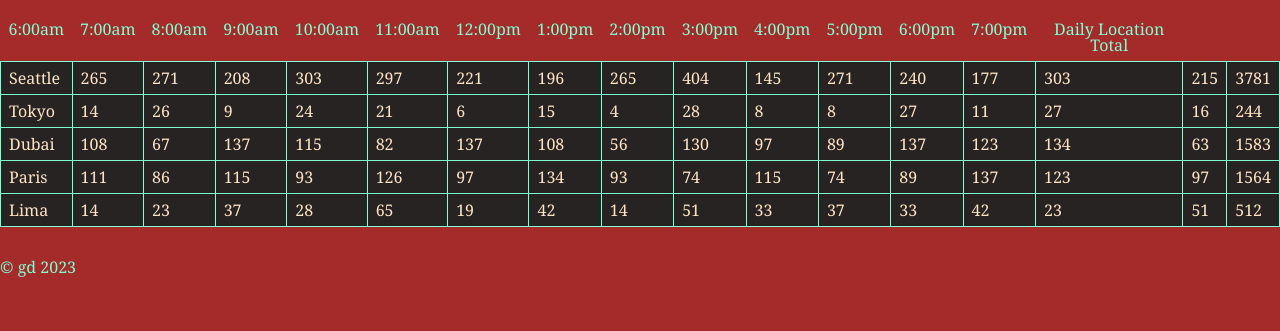
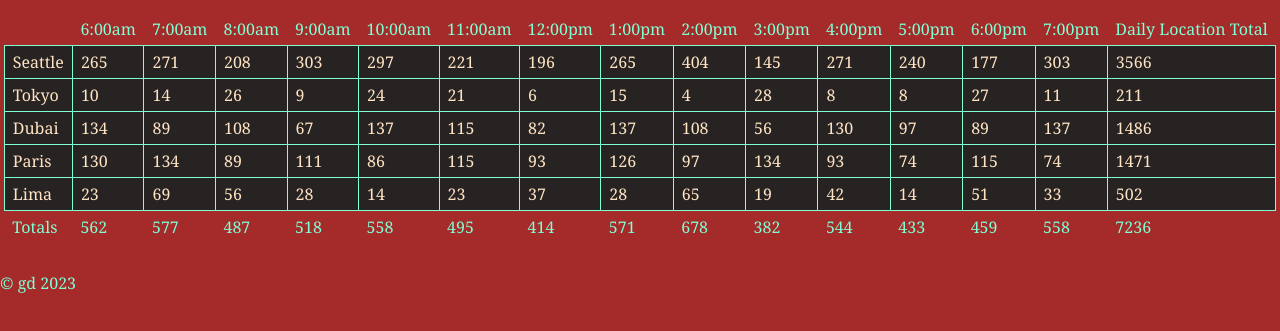
Before and after one commit to theladygen/cookie-stand, a plain HTML site: page pages/sales.html in a window 1280 px wide. Shown: the part 239-570 px from the top of the page. Drawn offline with Linux system fonts and the light colour scheme.

Commit message:
fixed totals and added rows, added styling to table

```diff
--- a/css/style.css
+++ b/css/style.css
@@ -50,16 +50,15 @@ p {
 
 th {
   color: aquamarine;
-  padding: 8px;
+  padding: 0.5em;
+  vertical-align: middle;
+  text-align: left;
 }
 
-td{
-  padding: 0.5em;
-}
-
-tr, td {
+td {
   border: 1px solid aquamarine;
   border-collapse: collapse;
+  padding: 0.5em;
   color:bisque;
   background-color: rgb(40, 35, 35);
 }
--- a/js/app.js
+++ b/js/app.js
@@ -1,6 +1,6 @@
 'use strict';
 
-const hours = ['6:00am','7:00am','8:00am','9:00am','10:00am','11:00am','12:00pm','1:00pm','2:00pm','3:00pm','4:00pm','5:00pm','6:00pm','7:00pm','Daily Location Total'];
+const hours = ['6:00am','7:00am','8:00am','9:00am','10:00am','11:00am','12:00pm','1:00pm','2:00pm','3:00pm','4:00pm','5:00pm','6:00pm','7:00pm'];
 
 
 function Location(name, minCust, maxCust, avgCookieSale) {
@@ -33,22 +33,28 @@ Location.prototype.calculateHourlyCookies = function() {
 
 const salesTable = document.getElementById('sales-table');
 function buildHeader() {
-  //need to add blank cells before the hours so they align
-  //better way to add "Daily Location Total" than in the hours array?
+  const row = document.createElement('tr');
+  salesTable.appendChild(row);
+  const blank = document.createElement('th');
+  row.appendChild(blank);
+
   for(let i = 0; i < hours.length; i++) {
     const head = document.createElement('th');
-    salesTable.append(head);
+    row.appendChild(head);
     head.textContent = hours[i];
   }
+  const total = document.createElement('th');
+  row.appendChild(total);
+  total.textContent = 'Daily Location Total';
 }
-buildHeader();
+
 
 //this render function creates a table row, fills it with data, and adds it to the sales table
 Location.prototype.render = function() {
   this.calculateHourlyCookies();
 
   let tableRow = document.createElement('tr');
-  salesTable.append(tableRow);
+  salesTable.appendChild(tableRow);
   const store = document.createElement('td');
   tableRow.appendChild(store);
   store.textContent = this.name;
@@ -70,19 +76,31 @@ Location.prototype.render = function() {
 
 
 //all location totals by hour and Totals written in first cell no worky
-Location.prototype.totals = function () {
-  let grandTotals = 0;
+function renderTotals() {
+  let grandTotal = 0;
+
+  const row = document.createElement('tr');
+  salesTable.appendChild(row);
+  const totalLabel = document.createElement('th');
+  row.appendChild(totalLabel);
+  totalLabel.textContent = 'Totals';
+
   for(let i = 0; i < hours.length; i++) {
-    let hourlyTotals = 0;
+    let hourlyTotal = 0;
     for(let j = 0; j < locations.length; j++) {
-      hourlyTotals = hourlyTotals + locations[j].calculateHourlyCookies[i];
-      grandTotals = grandTotals + locations[j].calculateHourlyCookies[i];
+      hourlyTotal = hourlyTotal + locations[j].cookiesSoldPerHr[i];
+      grandTotal = grandTotal + locations[j].cookiesSoldPerHr[i];
     }
+    const cell = document.createElement('th');
+    row.appendChild(cell);
+    cell.textContent = hourlyTotal;
   }
+
   const foot = document.createElement('th');
-  salesTable.append(foot);
-  foot.textContent = `Totals${grandTotals}`;
-};
+  row.appendChild(foot);
+  foot.textContent = grandTotal;
+}
+// totals();
 
 
 
@@ -92,10 +110,12 @@ let dubai = new Location('Dubai', 11, 38, 3.7);
 let paris = new Location('Paris', 20, 38, 3.7);
 let lima = new Location('Lima', 2, 16, 4.6);
 
+
 const locations = [seattle, tokyo, dubai, paris, lima];
 
-seattle.render();
-tokyo.render();
-dubai.render();
-paris.render();
-lima.render();
+buildHeader();
+for(let i = 0; i < locations.length; i++) {
+  locations[i].render();
+}
+
+renderTotals();
```
